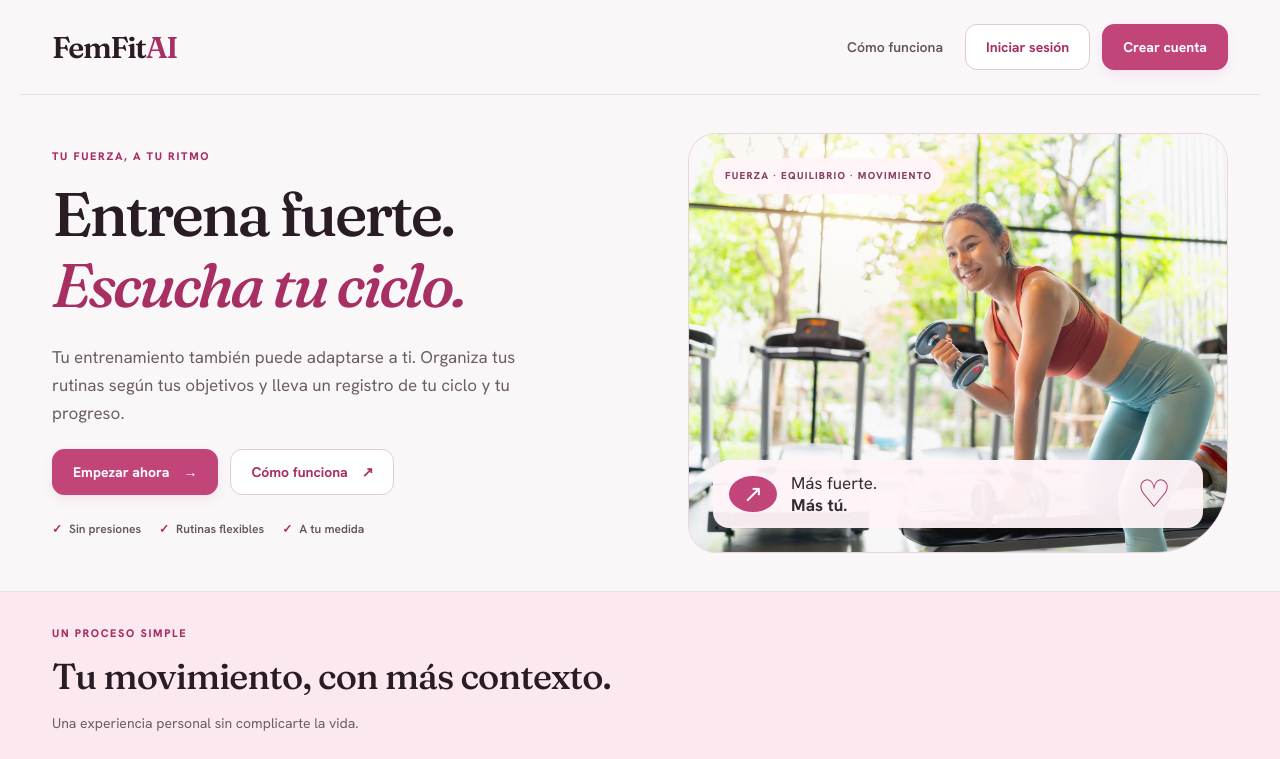
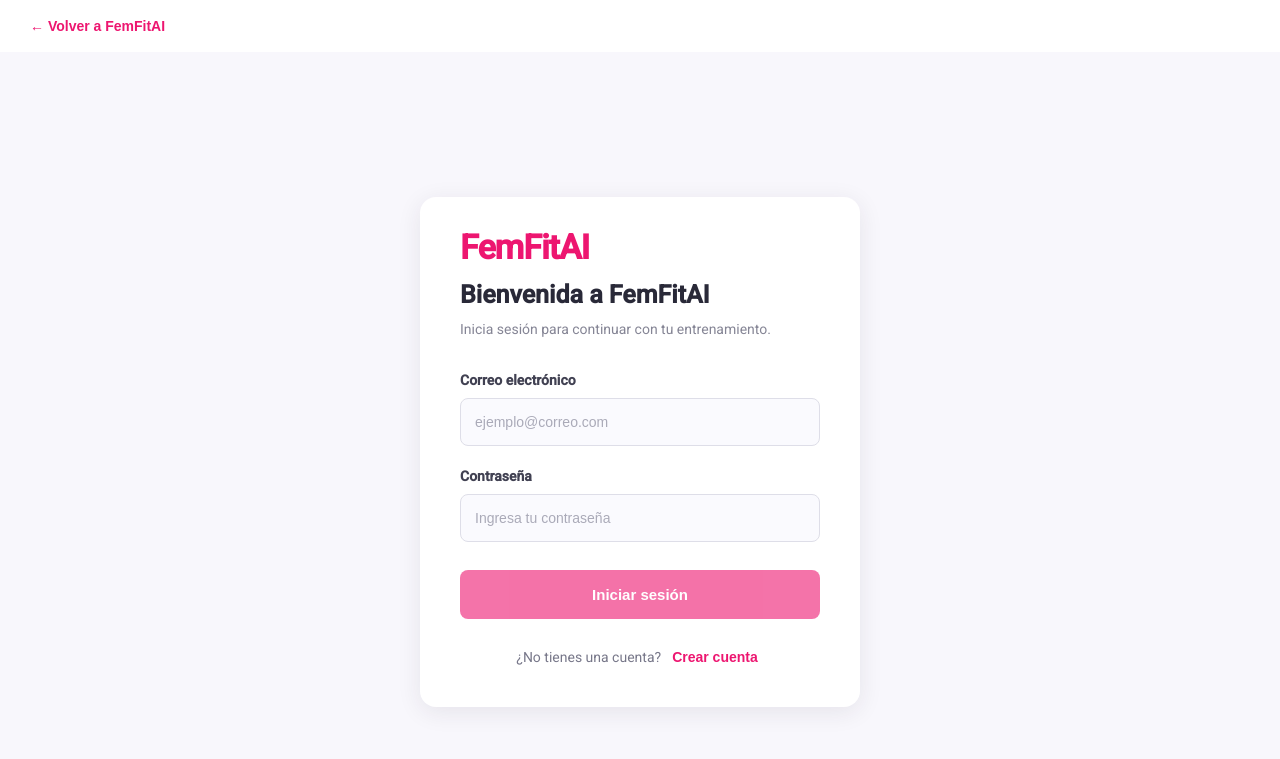
Before and after one commit to gabs-card/femfitai-web, an Angular app: page /login in a window 1280 px wide. Shown: the top 759 px of the page. Built offline with nearby package versions, Linux system fonts and the light colour scheme.

Commit message:
fix(auth): app shell solo con router-outlet

```diff
--- a/src/app/app.html
+++ b/src/app/app.html
@@ -1,22 +1 @@
-
-@if (auth.isAuthenticated()) {
-
-    <app-menucomponent></app-menucomponent>
-
-    <router-outlet></router-outlet>
-
-} @else {
-
-    @if (vistaPublica() === 'landing') {
-        <app-landingcomponent
-            (iniciarSesion)="vistaPublica.set('login')"
-            (crearCuenta)="vistaPublica.set('registro')">
-        </app-landingcomponent>
-    } @else {
-        <app-logincomponent
-            [registroInicial]="vistaPublica() === 'registro'"
-            (volverLanding)="vistaPublica.set('landing')">
-        </app-logincomponent>
-    }
-
-}
+<router-outlet></router-outlet>
--- a/src/app/app.ts
+++ b/src/app/app.ts
@@ -1,27 +1,10 @@
-import { Component, effect, inject, signal } from '@angular/core';
+import { Component } from '@angular/core';
 import { RouterOutlet } from '@angular/router';
-
-import { Logincomponent } from './components/logincomponent/logincomponent';
-import { Menucomponent } from './components/menucomponent/menucomponent';
-import { Loginservice } from './services/loginservice';
-import { Landingcomponent } from './components/landingcomponent/landingcomponent';
 
 @Component({
   selector: 'app-root',
-  standalone: true,
-  imports: [
-    RouterOutlet,
-    Logincomponent,
-    Landingcomponent,
-    Menucomponent
-  ],
+  imports: [RouterOutlet],
   templateUrl: './app.html',
   styleUrl: './app.scss',
 })
-export class App {
-
-  auth = inject(Loginservice);
-
-  vistaPublica = signal<'landing' | 'login' | 'registro'>('landing');
-
-}
+export class App {}
```
